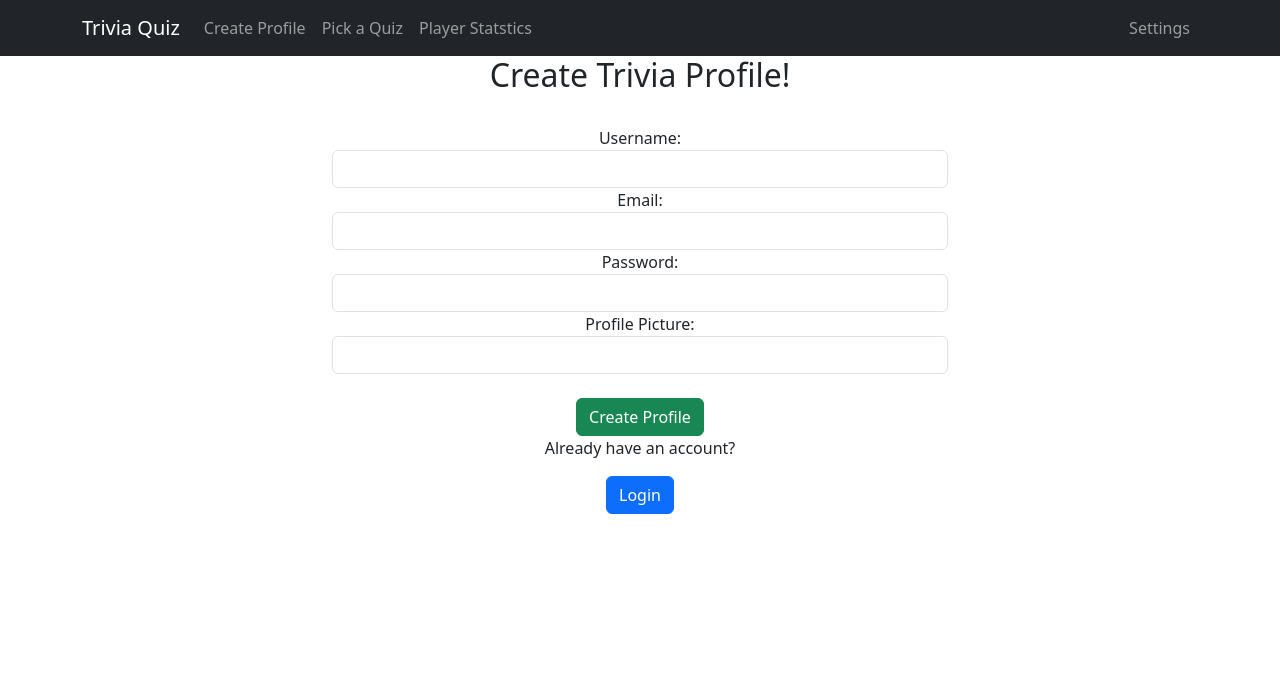
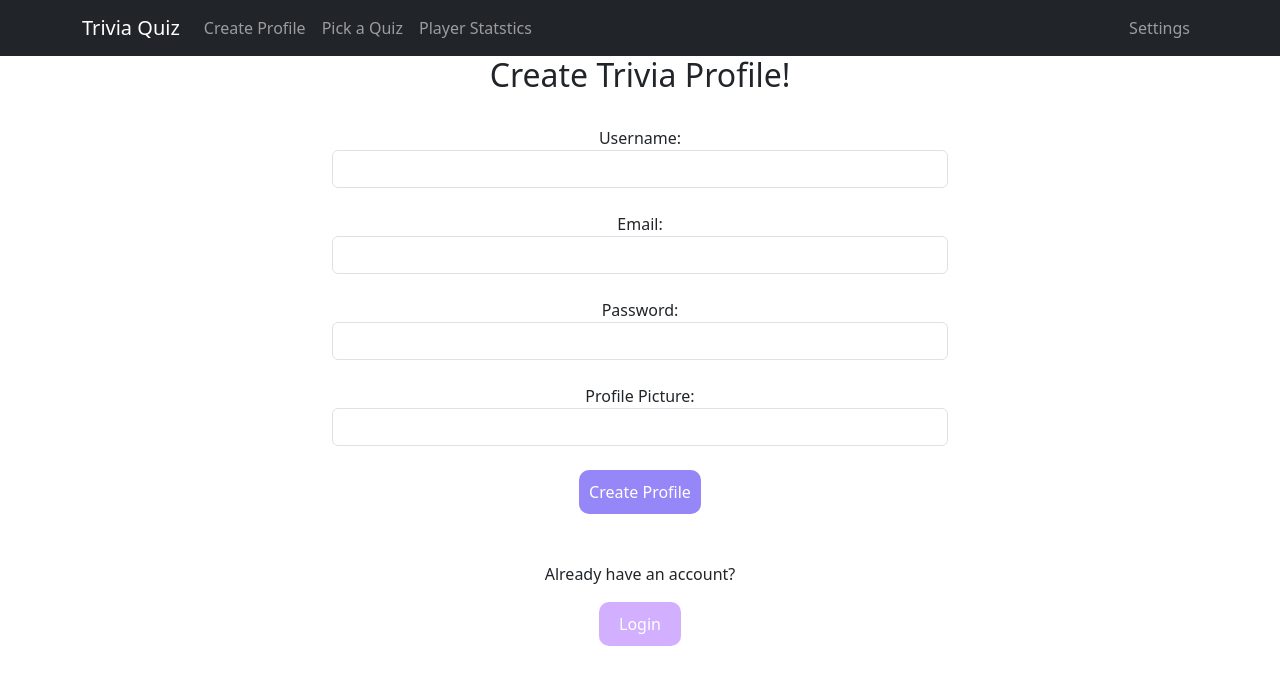
Before and after one commit to natashazywczyk/ProfessionalITProject, a React (Create React App) app: page /createprofile in a window 1280 px wide. Shown: the top 684 px of the page. Built offline with nearby package versions, Linux system fonts and the light colour scheme; no server answers.

Commit message:
styling of form

```diff
--- a/src/components/CreateProfile.js
+++ b/src/components/CreateProfile.js
@@ -74,6 +74,7 @@ const CreateProfile = () => {
                       onChange={(e) => setUsername(e.target.value)}
                   />
                 </div>
+                <br></br>
                 <div className="form-group">
                   <label>Email: </label>
                   {/*Email Input */}
@@ -85,6 +86,7 @@ const CreateProfile = () => {
                       required
                   />
                 </div>
+                <br></br>
                 <div className="form-group">
                   <label>Password: </label>
                   {/*Password Input */}
@@ -96,6 +98,7 @@ const CreateProfile = () => {
                       required
                   />
                 </div>
+                <br></br>
                 <div className="form-group">
                   <label>Profile Picture: </label>
                   {/*Profile Picture Input */}
@@ -107,12 +110,30 @@ const CreateProfile = () => {
                 </div>
                 <br />
                 <div className="form-group">
-                    <input type="submit" value="Create Profile" className="btn btn-success" />
+                  <input type="submit" value="Create Profile"  style=
+                    {{
+                      backgroundColor: "#9587f8",
+                      color: "white",
+                      border: "none",
+                      borderRadius: "10px",
+                      padding: "10px"
+                    }}
+                  />
                 </div>
             </form>
           </div>
+          <br></br><br></br>
         <p>Already have an account?</p>
-        <button className="btn btn-primary" onClick={() => navigate("/login")}>Login</button>
+        <button
+        style=
+        {{
+          backgroundColor: "#d2afff",
+          color: "white",
+          border: "none",
+          borderRadius: "10px"
+        }} onClick={() => navigate("/login")}>
+          Login
+        </button>
       </div>
     );
 };
```
